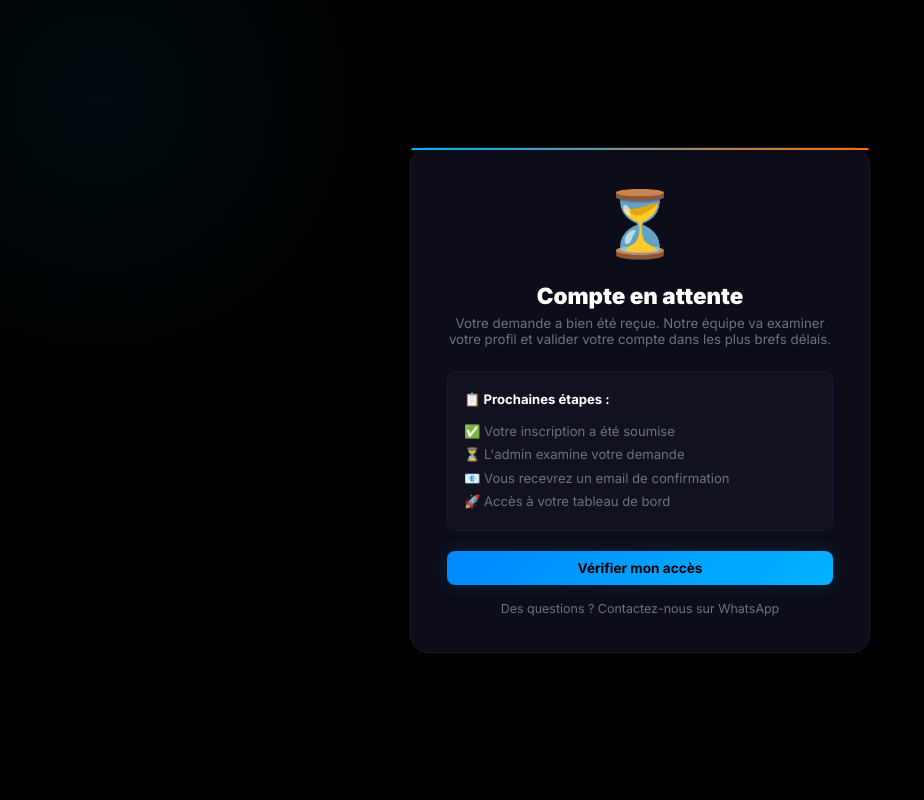
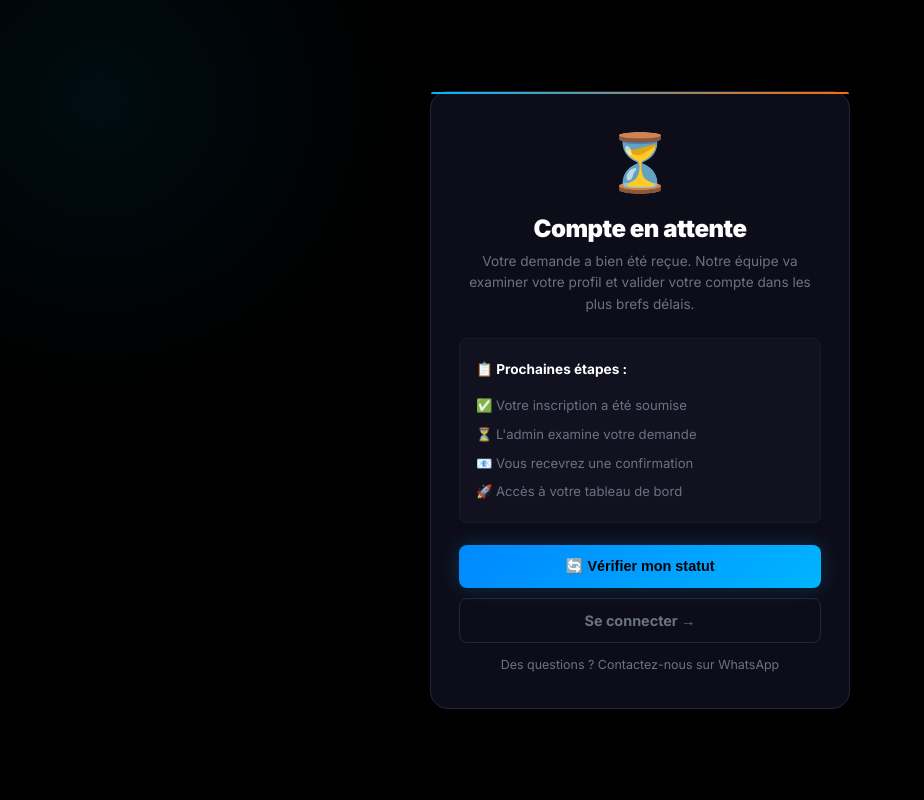
Before and after one commit to abdoulacherif/nexlink, a Flask app: page /waiting in a window 1280 px wide. Shown: the whole page, without its empty margins (0-924 px from the left). Run offline with Flask 3, Linux system fonts and the light colour scheme.

Commit message:
Update waiting.html

```diff
--- a/templates/auth/waiting.html
+++ b/templates/auth/waiting.html
@@ -4,30 +4,106 @@
 <meta charset="UTF-8">
 <meta name="viewport" content="width=device-width, initial-scale=1.0">
 <title>NexLink · En attente</title>
-<link rel="stylesheet" href="/static/css/style.css">
+<style>
+@import url('https://fonts.googleapis.com/css2?family=Inter:wght@400;600;700;800;900&display=swap');
+*{box-sizing:border-box;margin:0;padding:0}
+:root{--bg:#000;--card:#0d0d1a;--card2:#111120;--border:#1a1a2e;--border2:#252540;--neon:#00b4ff;--neon2:#0088ff;--orange:#ff6b00;--orange2:#ff8c00;--white:#fff;--muted:#6b7280;--success:#00ff88;--danger:#ff3366;--rs:8px;}
+html,body{min-height:100%;font-family:'Inter',system-ui,sans-serif;background:var(--bg);color:var(--white)}
+.page{min-height:100vh;display:flex;align-items:center;justify-content:center;padding:24px;position:relative;overflow:hidden;}
+.page::before{content:'';position:absolute;width:600px;height:600px;border-radius:50%;background:radial-gradient(circle,rgba(0,180,255,.07) 0%,transparent 70%);top:-200px;left:-200px;}
+.page::after{content:'';position:absolute;width:500px;height:500px;border-radius:50%;background:radial-gradient(circle,rgba(255,107,0,.06) 0%,transparent 70%);bottom:-150px;right:-150px;}
+.box{background:var(--card);border:1px solid var(--border2);border-radius:18px;padding:36px 28px;width:100%;max-width:420px;position:relative;z-index:1;text-align:center;}
+.box::before{content:'';position:absolute;top:0;left:0;right:0;height:2px;border-radius:18px 18px 0 0;background:linear-gradient(90deg,var(--neon),var(--orange));}
+.ico{font-size:3.5rem;margin-bottom:18px;display:block}
+.title{font-size:1.5rem;font-weight:900;margin-bottom:8px;letter-spacing:-0.5px}
+.sub{font-size:.85rem;color:var(--muted);margin-bottom:22px;line-height:1.6}
+.steps{background:var(--card2);border:1px solid var(--border);border-radius:var(--rs);padding:16px;text-align:left;font-size:.82rem;color:var(--muted);line-height:2.2;margin-bottom:22px;}
+.steps strong{color:var(--white);display:block;margin-bottom:6px;font-size:.85rem}
+.btn{display:flex;align-items:center;justify-content:center;gap:8px;padding:13px;border-radius:var(--rs);font-size:.9rem;font-weight:700;cursor:pointer;border:none;transition:all .15s;width:100%;text-decoration:none;margin-bottom:10px;}
+.btn-neon{background:linear-gradient(135deg,var(--neon2),var(--neon));color:#000;box-shadow:0 0 20px rgba(0,180,255,.2);}
+.btn-ghost{background:transparent;border:1px solid var(--border2);color:var(--muted);}
+.btn-ghost:hover{border-color:var(--neon);color:var(--neon);}
+.status-box{padding:10px 14px;border-radius:var(--rs);font-size:.82rem;font-weight:600;margin-bottom:16px;display:none;}
+.status-ok{background:rgba(0,255,136,.08);border:1px solid rgba(0,255,136,.2);color:var(--success);}
+.status-err{background:rgba(255,51,102,.08);border:1px solid rgba(255,51,102,.2);color:var(--danger);}
+.foot{margin-top:14px;font-size:.78rem;color:var(--muted)}
+.spinner{display:inline-block;width:16px;height:16px;border:2px solid rgba(0,0,0,.2);border-top-color:#000;border-radius:50%;animation:spin .6s linear infinite;}
+@keyframes spin{to{transform:rotate(360deg)}}
+</style>
 </head>
 <body>
-<div class="auth-page">
-  <div class="auth-box" style="text-align:center">
-    <div style="font-size:4rem;margin-bottom:20px">⏳</div>
-    <div class="auth-title">Compte en attente</div>
-    <div class="auth-sub" style="margin-bottom:24px">
-      Votre demande a bien été reçue. Notre équipe va examiner votre profil et valider votre compte dans les plus brefs délais.
+<div class="page">
+  <div class="box">
+    <span class="ico" id="mainIco">⏳</span>
+    <div class="title" id="mainTitle">Compte en attente</div>
+    <div class="sub">Votre demande a bien été reçue. Notre équipe va examiner votre profil et valider votre compte dans les plus brefs délais.</div>
+
+    <div class="status-box" id="statusBox"></div>
+
+    <div class="steps">
+      <strong>📋 Prochaines étapes :</strong>
+      ✅ Votre inscription a été soumise<br>
+      ⏳ L'admin examine votre demande<br>
+      📧 Vous recevrez une confirmation<br>
+      🚀 Accès à votre tableau de bord
     </div>
-    <div style="background:var(--card2);border:1px solid var(--border);border-radius:var(--rs);padding:16px;text-align:left;font-size:.82rem;color:var(--muted);line-height:1.8;margin-bottom:20px">
-      <div style="font-weight:700;color:var(--white);margin-bottom:8px">📋 Prochaines étapes :</div>
-      <div>✅ Votre inscription a été soumise</div>
-      <div>⏳ L'admin examine votre demande</div>
-      <div>📧 Vous recevrez un email de confirmation</div>
-      <div>🚀 Accès à votre tableau de bord</div>
-    </div>
-    <a href="/login" class="btn btn-neon" style="width:100%;justify-content:center">
-      Vérifier mon accès
-    </a>
-    <div style="margin-top:16px;font-size:.78rem;color:var(--muted)">
-      Des questions ? Contactez-nous sur WhatsApp
-    </div>
+
+    <button class="btn btn-neon" id="btnCheck" onclick="checkStatus()">
+      🔄 Vérifier mon statut
+    </button>
+    <a href="/login" class="btn btn-ghost">Se connecter →</a>
+    <div class="foot">Des questions ? Contactez-nous sur WhatsApp</div>
   </div>
 </div>
+
+<script>
+async function checkStatus() {
+  const btn = document.getElementById('btnCheck');
+  const box = document.getElementById('statusBox');
+  btn.innerHTML = '<span class="spinner"></span> Vérification…';
+  btn.disabled = true;
+  box.style.display = 'none';
+
+  try {
+    const r = await fetch('/check-status');
+    const data = await r.json();
+
+    if (data.status === 'active') {
+      box.className = 'status-box status-ok';
+      box.textContent = '✅ Votre compte est activé ! Redirection…';
+      box.style.display = 'block';
+      document.getElementById('mainIco').textContent = '🎉';
+      document.getElementById('mainTitle').textContent = 'Compte activé !';
+      setTimeout(() => window.location.href = data.is_admin ? '/admin' : '/dashboard', 1200);
+    } else if (data.status === 'rejected') {
+      box.className = 'status-box status-err';
+      box.textContent = '❌ Votre compte a été refusé. Contactez l\'admin.';
+      box.style.display = 'block';
+      btn.innerHTML = '🔄 Vérifier mon statut';
+      btn.disabled = false;
+    } else if (data.status === 'pending') {
+      box.className = 'status-box status-err';
+      box.textContent = '⏳ Toujours en attente de validation…';
+      box.style.display = 'block';
+      btn.innerHTML = '🔄 Vérifier mon statut';
+      btn.disabled = false;
+    } else if (data.redirect) {
+      window.location.href = data.redirect;
+    } else {
+      box.className = 'status-box status-err';
+      box.textContent = data.error || '❌ Erreur — réessayez';
+      box.style.display = 'block';
+      btn.innerHTML = '🔄 Vérifier mon statut';
+      btn.disabled = false;
+    }
+  } catch(e) {
+    box.className = 'status-box status-err';
+    box.textContent = '❌ Erreur réseau — réessayez';
+    box.style.display = 'block';
+    btn.innerHTML = '🔄 Vérifier mon statut';
+    btn.disabled = false;
+  }
+}
+</script>
 </body>
 </html>
```
